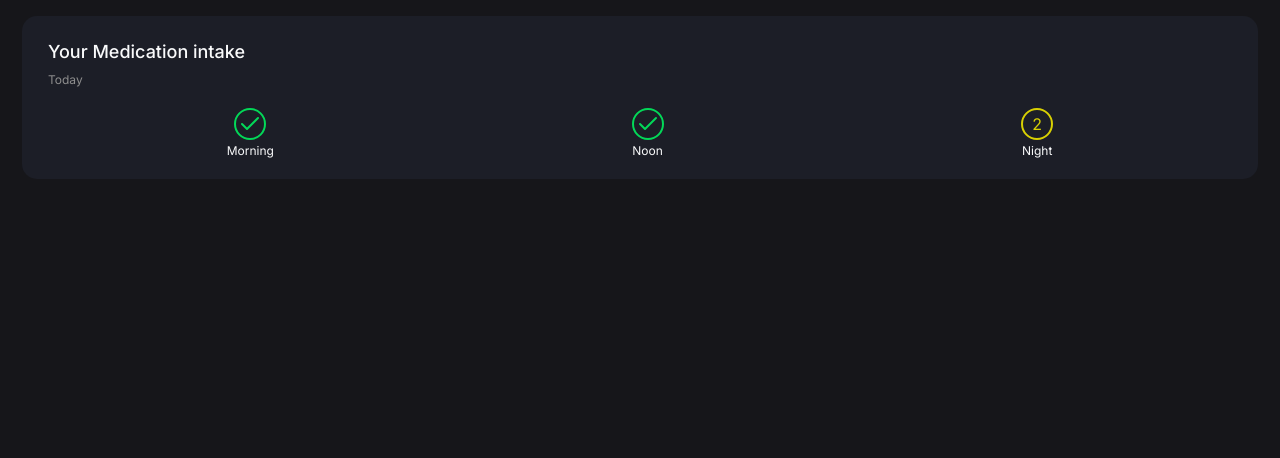
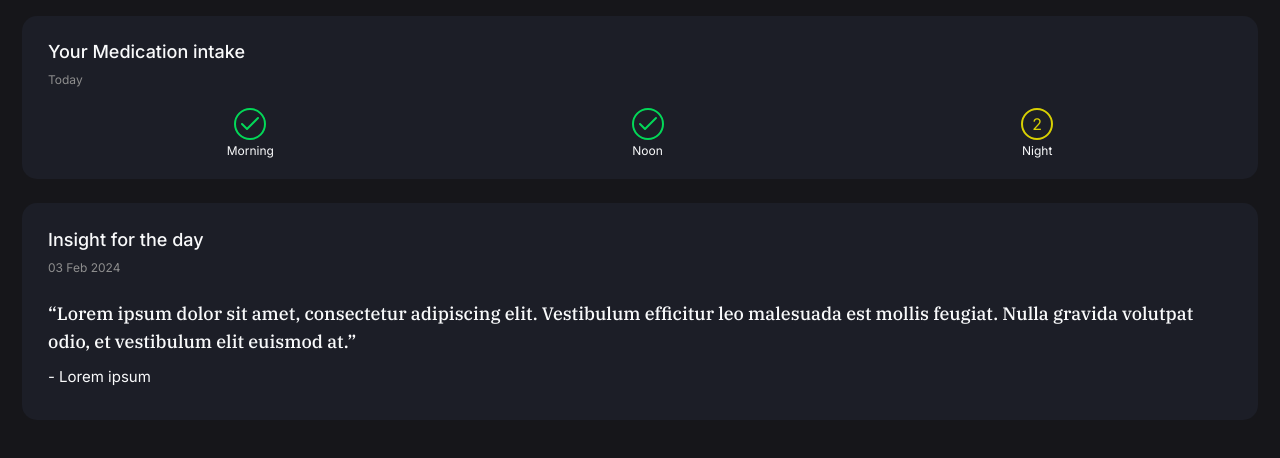
Before and after one commit to hashiq300/medvault, a React (Vite) app: page / in a window 1280 px wide. Shown: the top 458 px of the page. Built offline with nearby package versions, Linux system fonts and the light colour scheme.

Commit message:
feature: created insight section

```diff
--- a/index.html
+++ b/index.html
@@ -8,6 +8,7 @@
   <link rel="preconnect" href="https://fonts.googleapis.com">
   <link rel="preconnect" href="https://fonts.gstatic.com" crossorigin>
   <link href="https://fonts.googleapis.com/css2?family=Inter:wght@100..900&display=swap" rel="stylesheet">
+  <link href="https://fonts.googleapis.com/css2?family=IBM+Plex+Serif:wght@500&display=swap" rel="stylesheet">
   <title>Vite + React</title>
 </head>
 
--- /dev/null
+++ b/src/components/InsightSection.jsx
@@ -0,0 +1,26 @@
+import { getCurrentFormattedDate } from "@/lib/date";
+import { useState } from "react";
+import { useMemo } from "react";
+
+function InsightSection() {
+
+    const [quote, setQuote] = useState("Lorem ipsum dolor sit amet, consectetur adipiscing elit. Vestibulum efficitur leo malesuada est mollis feugiat. Nulla gravida volutpat odio, et vestibulum elit euismod at.");
+    const [author, setAuthor] = useState("Lorem ipsum");
+  const date = useMemo(() => getCurrentFormattedDate(), []);
+
+
+  return (
+    <section className="text-gray-50 bg-darkjunglegreen min-h-16 rounded-[0.9375rem] pt-[1.4rem] pb-8 px-[1.6rem]">
+      <h2 className="font-medium text-lg mb-[0.38rem]">Insight for the day</h2>
+      <p className="text-philippinegray text-xs mb-6">{date}</p>
+
+      <p className="font-ibmflexserif font-medium text-lg">
+        “{quote}”
+      </p>
+
+      <p className="text-[0.9375rem] mt-[0.62rem]">- {author}</p>
+    </section>
+  );
+}
+
+export default InsightSection;
--- /dev/null
+++ b/src/lib/date.js
@@ -0,0 +1,26 @@
+export function getCurrentFormattedDate() {
+    const months = [
+        "Jan",
+        "Feb",
+        "Mar",
+        "Apr",
+        "May",
+        "Jun",
+        "Jul",
+        "Aug",
+        "Sep",
+        "Oct",
+        "Nov",
+        "Dec",
+    ];
+
+    const currentDate = new Date();
+    const day = currentDate.getDate();
+    const monthIndex = currentDate.getMonth();
+    const year = currentDate.getFullYear();
+
+    const formattedDate = `${day < 10 ? "0" : ""}${day} ${months[monthIndex]
+        } ${year}`;
+
+    return formattedDate;
+}
--- a/src/pages/HomePage.jsx
+++ b/src/pages/HomePage.jsx
@@ -1,11 +1,15 @@
-import MedicationIntake from "@/components/MedicationIntake"
+import InsightSection from "@/components/InsightSection";
+import MedicationIntake from "@/components/MedicationIntake";
 
 function HomePage() {
   return (
     <div className="px-[1.4rem] pt-4">
-      <MedicationIntake />
+      <div className="space-y-6">
+        <MedicationIntake />
+        <InsightSection />
+      </div>
     </div>
-  )
+  );
 }
 
-export default HomePage
+export default HomePage;
--- a/tailwind.config.js
+++ b/tailwind.config.js
@@ -77,7 +77,8 @@ module.exports = {
         "accordion-up": "accordion-up 0.2s ease-out",
       },
       fontFamily: {
-        inter: '"Inter", sans-serif'
+        inter: '"Inter", sans-serif',
+        ibmflexserif: '"IBM Plex Serif", serif',
       }
     },
   },
```
